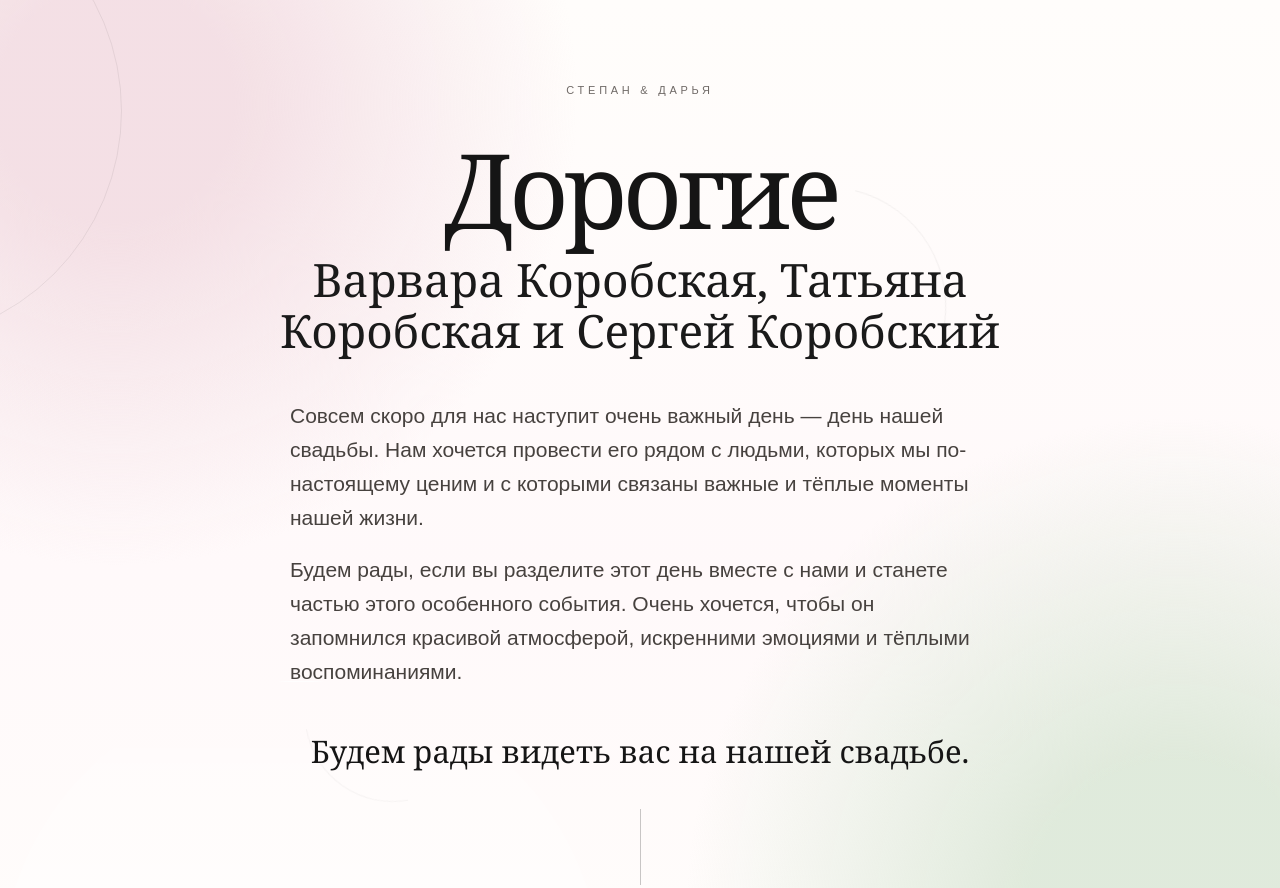
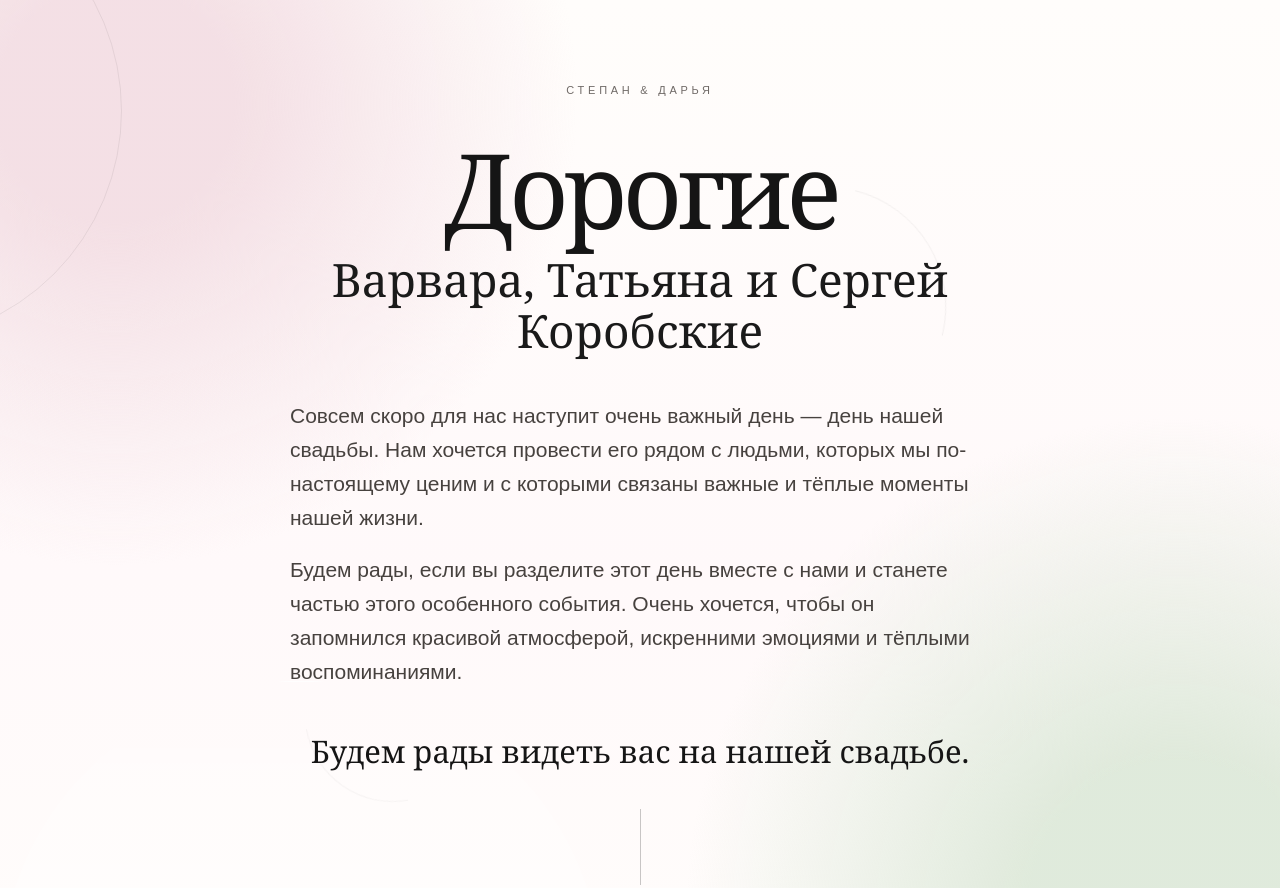
Before and after one commit to stepik2kek/wedding, a plain HTML site: page korobskie/index.html in a window 1280 px wide. Shown: the top 888 px of the page. Drawn offline with Linux system fonts and the light colour scheme.

Commit message:
Add files via upload

```diff
--- a/korobskie/index.html
+++ b/korobskie/index.html
@@ -5,7 +5,7 @@
   <meta name="viewport" content="width=device-width,initial-scale=1,viewport-fit=cover" />
   <meta name="theme-color" content="#fffdfb" />
   <meta name="description" content="Приглашение на свадьбу Степана и Дарьи — 17 октября 2026" />
-  <title>Варвара Коробская, Татьяна Коробская и Сергей Коробский — приглашение на свадьбу</title>
+  <title>Варвара, Татьяна и Сергей Коробские — приглашение на свадьбу</title>
   <style>
     :root{
       --paper:#fffdfb;
@@ -258,7 +258,7 @@
         <span class="decor-leaf two" aria-hidden="true"></span>
         <div class="couple-mark">Степан & Дарья</div>
         <h1 class="dear">Дорогие</h1>
-        <div class="guest-names">Варвара Коробская, Татьяна Коробская и Сергей Коробский</div>
+        <div class="guest-names">Варвара, Татьяна и Сергей Коробские</div>
         <div class="welcome-copy">
           <p>Совсем скоро для нас наступит очень важный день — день нашей свадьбы. Нам хочется провести его рядом с людьми, которых мы по-настоящему ценим и с которыми связаны важные и тёплые моменты нашей жизни.</p>
           <p>Будем рады, если вы разделите этот день вместе с нами и станете частью этого особенного события. Очень хочется, чтобы он запомнился красивой атмосферой, искренними эмоциями и тёплыми воспоминаниями.</p>
```
